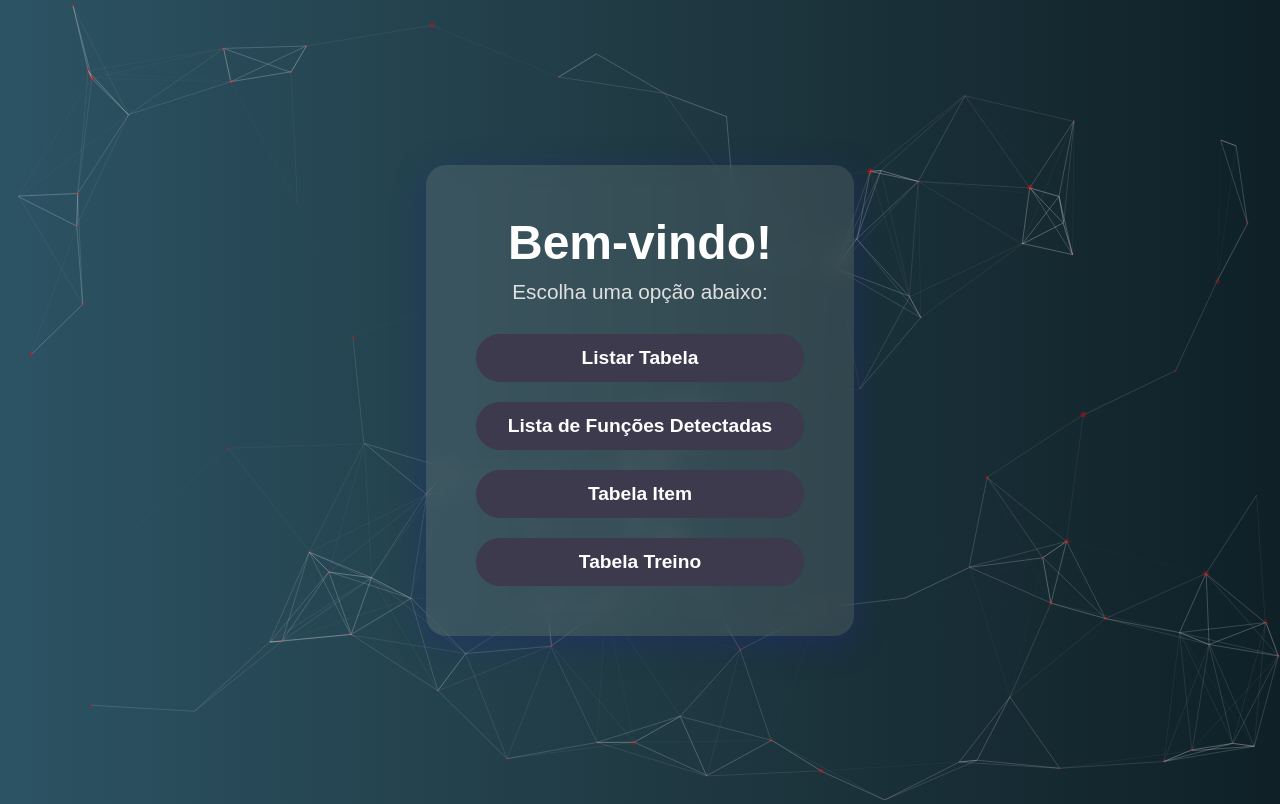
After one commit to josereisf/gym_genesis, a PHP site: page /index.html in a window 1280 px wide. The commit adds this page. Run offline with PHP 8.4, Linux system fonts and the light colour scheme.

Commit message:
ou mano adicionando um css dboa

```diff
--- a/code/lista_tabela.php
+++ b/code/lista_tabela.php
@@ -1,7 +1,7 @@
 <?php
 // Código PHP no início do arquivo
 
-require_once '../../code/funcao.php';
+require_once 'funcao.php';
 
 
 // Função para listar dados da tabela
--- /dev/null
+++ b/index.html
@@ -0,0 +1,232 @@
+<!DOCTYPE html>
+<html lang="en">
+
+<head>
+    <meta charset="UTF-8">
+    <meta name="viewport" content="width=device-width, initial-scale=1.0">
+    <title>Redirecionamento</title>
+    <style>
+/* Reset básico */
+* {
+    margin: 0;
+    padding: 0;
+    box-sizing: border-box;
+}
+
+body {
+    height: 100vh;
+    background: #0f2027;
+    background: linear-gradient(to right, #2c5364, #203a43, #0f2027);
+    display: flex;
+    justify-content: center;
+    align-items: center;
+    font-family: 'Poppins', sans-serif;
+    position: relative;
+    overflow: hidden;
+}
+
+/* Partículas no fundo */
+#particles-js {
+    position: absolute;
+    width: 100%;
+    height: 100%;
+    z-index: 0;
+}
+
+/* Container central */
+.container {
+    z-index: 1;
+    text-align: center;
+    background: rgba(255, 255, 255, 0.1);
+    padding: 50px;
+    border-radius: 20px;
+    backdrop-filter: blur(10px);
+    box-shadow: 0 8px 32px 0 rgba(31, 38, 135, 0.37);
+    animation: fadeIn 1.5s ease;
+}
+
+/* Título */
+.container h1 {
+    font-size: 3rem;
+    margin-bottom: 10px;
+    color: #ffffff;
+}
+
+/* Subtítulo */
+.container p {
+    font-size: 1.3rem;
+    margin-bottom: 30px;
+    color: #e0e0e0;
+}
+
+/* Estilização dos botões */
+.links {
+    display: flex;
+    flex-direction: column;
+    gap: 20px;
+}
+
+/* Botão insano */
+.button {
+    position: relative;
+    overflow: hidden;
+    height: 3rem;
+    padding: 0 2rem;
+    border-radius: 1.5rem;
+    background: #3d3a4e;
+    background-size: 400%;
+    color: #fff;
+    font-size: 1.2rem;
+    font-weight: bold;
+    text-decoration: none;
+    border: none;
+    cursor: pointer;
+    transition: transform 0.4s ease;
+    display: flex;
+    align-items: center;
+    justify-content: center;
+}
+
+.button:hover::before {
+    transform: scaleX(1);
+}
+
+.button-content {
+    position: relative;
+    z-index: 1;
+}
+
+.button::before {
+    content: "";
+    position: absolute;
+    top: 0;
+    left: 0;
+    transform: scaleX(0);
+    transform-origin: 0 50%;
+    width: 100%;
+    height: inherit;
+    border-radius: inherit;
+    background: linear-gradient(
+        82.3deg,
+        rgba(150, 93, 233, 1) 10.8%,
+        rgba(99, 88, 238, 1) 94.3%
+    );
+    transition: all 0.475s;
+    z-index: 0;
+}
+
+.button:hover {
+    transform: scale(1.1);
+}
+
+/* Animação de entrada */
+@keyframes fadeIn {
+    from { opacity: 0; transform: translateY(20px); }
+    to { opacity: 1; transform: translateY(0); }
+}
+
+/* Responsividade */
+@media (max-width: 600px) {
+    .container {
+        width: 90%;
+        padding: 30px;
+    }
+
+    .button {
+        font-size: 1rem;
+        padding: 0 1.5rem;
+    }
+}
+
+
+    </style>
+</head>
+
+<body>
+    <div id="particles-js"></div> <!-- Fundo animado -->
+
+    <div class="container">
+        <h1>Bem-vindo!</h1>
+        <p>Escolha uma opção abaixo:</p>
+        <div class="links">
+            <a href="./code/lista_tabela.php" class="button"><span class="button-content">Listar Tabela</span></a>
+            <a href="./code/teste_listar.php" class="button"><span class="button-content">Lista de Funções Detectadas</span></a>
+            <a href="./template/teste_item/teste_tabela.html" class="button"><span class="button-content">Tabela Item</span></a>
+            <a href="./template/teste_treino/teste_tabela.html" class="button"><span class="button-content">Tabela Treino</span></a>
+        </div>
+
+    </div>
+
+    <!-- Particles.js script -->
+    <script src="https://cdn.jsdelivr.net/particles.js/2.0.0/particles.min.js"></script>
+    <script>
+particlesJS("particles-js", {
+  "particles": {
+    "number": {
+      "value": 80,
+      "density": {
+        "enable": true,
+        "value_area": 800
+      }
+    },
+    "color": {
+      "value": "#ff0000"
+    },
+    "shape": {
+      "type": "circle",
+    },
+    "opacity": {
+      "value": 0.5,
+      "random": true
+    },
+    "size": {
+      "value": 3,
+      "random": true
+    },
+    "line_linked": {
+      "enable": true,
+      "distance": 150,
+      "color": "#ffffff",
+      "opacity": 0.4,
+      "width": 1
+    },
+    "move": {
+      "enable": true,
+      "speed": 3,
+      "direction": "none",
+      "random": false,
+      "straight": false,
+      "out_mode": "out",
+    }
+  },
+  "interactivity": {
+    "detect_on": "canvas",
+    "events": {
+      "onhover": {
+        "enable": true,
+        "mode": "grab"
+      },
+      "onclick": {
+        "enable": true,
+        "mode": "push"
+      },
+    },
+    "modes": {
+      "grab": {
+        "distance": 400,
+        "line_linked": {
+          "opacity": 0.8
+        }
+      },
+      "push": {
+        "particles_nb": 4
+      },
+    }
+  },
+  "retina_detect": true
+});
+
+    </script>
+</body>
+
+</html>
```
